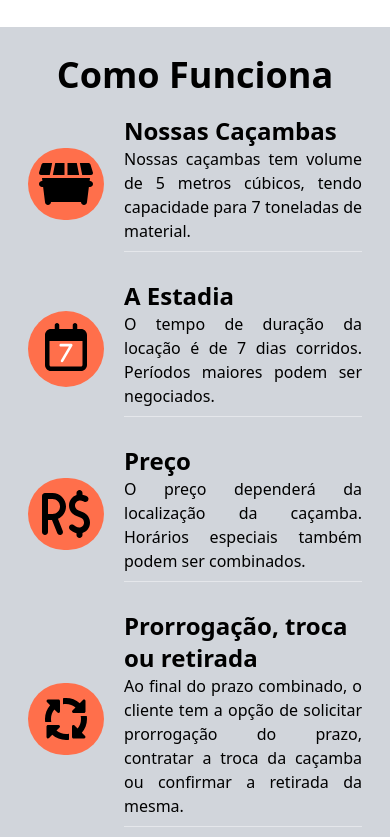
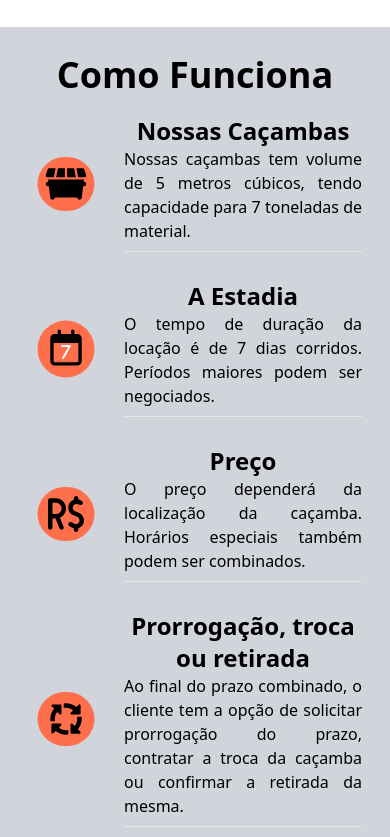
Before and after one commit to Durvaldo/Locamar, a Next.js app: page /cacamba in a window 390 px wide. Shown: the part 1227-2064 px from the top of the page. Built offline with nearby package versions, Linux system fonts and the light colour scheme.

Commit message:
alterações

```diff
--- a/src/components/main_pages/CacambaMainPage.js
+++ b/src/components/main_pages/CacambaMainPage.js
@@ -29,7 +29,7 @@ const CacambaMainPage = ({className}) => {
                         <h1>Como Funciona</h1>
                         <div className="flex flex-col justify-items-stretch gap-y-7">
                             <div className="quadro-informacoes">
-                                <span className="rounded-full px-2 py-3 bg-locamar-primary text-5xl md:text-6xl">
+                                <span className="rounded-full px-2 py-3 scale-75 sm:scale-100 bg-locamar-primary text-5xl md:text-6xl">
                                     <FontAwesomeIcon className="fa-fw" icon={faDumpster}/>
                                 </span>
                                 <div>
@@ -39,7 +39,7 @@ const CacambaMainPage = ({className}) => {
                                 </div>
                             </div>
                             <div className="quadro-informacoes">
-                                <span className="rounded-full px-2 pb-4 pt-3  bg-locamar-primary text-5xl md:text-6xl">
+                                <span className="rounded-full px-2 pb-4 pt-3 scale-75 sm:scale-100 bg-locamar-primary text-5xl md:text-6xl">
                                     <FontAwesomeIcon className="fa-fw" icon={faCalendar}/>
                                     <FontAwesomeIcon className="fa-fw -ml-[60px] md:-ml-[75px]" transform="shrink-9 down-2" icon={fa7} inverse/>
                                 </span>
@@ -50,7 +50,7 @@ const CacambaMainPage = ({className}) => {
                                 </div>
                             </div>
                             <div className="quadro-informacoes">
-                                <span className="rounded-full px-2 py-3 bg-locamar-primary text-5xl md:text-6xl">
+                                <span className="rounded-full px-2 py-3 scale-75 sm:scale-100 bg-locamar-primary text-5xl md:text-6xl">
                                     <FontAwesomeIcon className="fa-fw" icon={faBrazilianRealSign}/>
                                 </span>
                                 <div>
@@ -60,7 +60,7 @@ const CacambaMainPage = ({className}) => {
                                 </div>
                             </div>
                             <div className="quadro-informacoes">
-                                <span className="rounded-full px-2 py-3 bg-locamar-primary text-5xl md:text-6xl">
+                                <span className="rounded-full px-2 py-3 scale-75 sm:scale-100 bg-locamar-primary text-5xl md:text-6xl">
                                     <FontAwesomeIcon className="fa-fw" icon={faArrowsSpin}/>
                                 </span>
                                 <div>
--- a/styles/globals.css
+++ b/styles/globals.css
@@ -117,6 +117,8 @@
 
     .quadro-informacoes {
         @apply
+            text-center
+            sm:text-left
             flex
             lg:odd:flex-row-reverse
             md:max-w-[600px]
@@ -126,5 +128,6 @@
             justify-center
             items-center
             gap-5
+        ;
     }
 }
```
